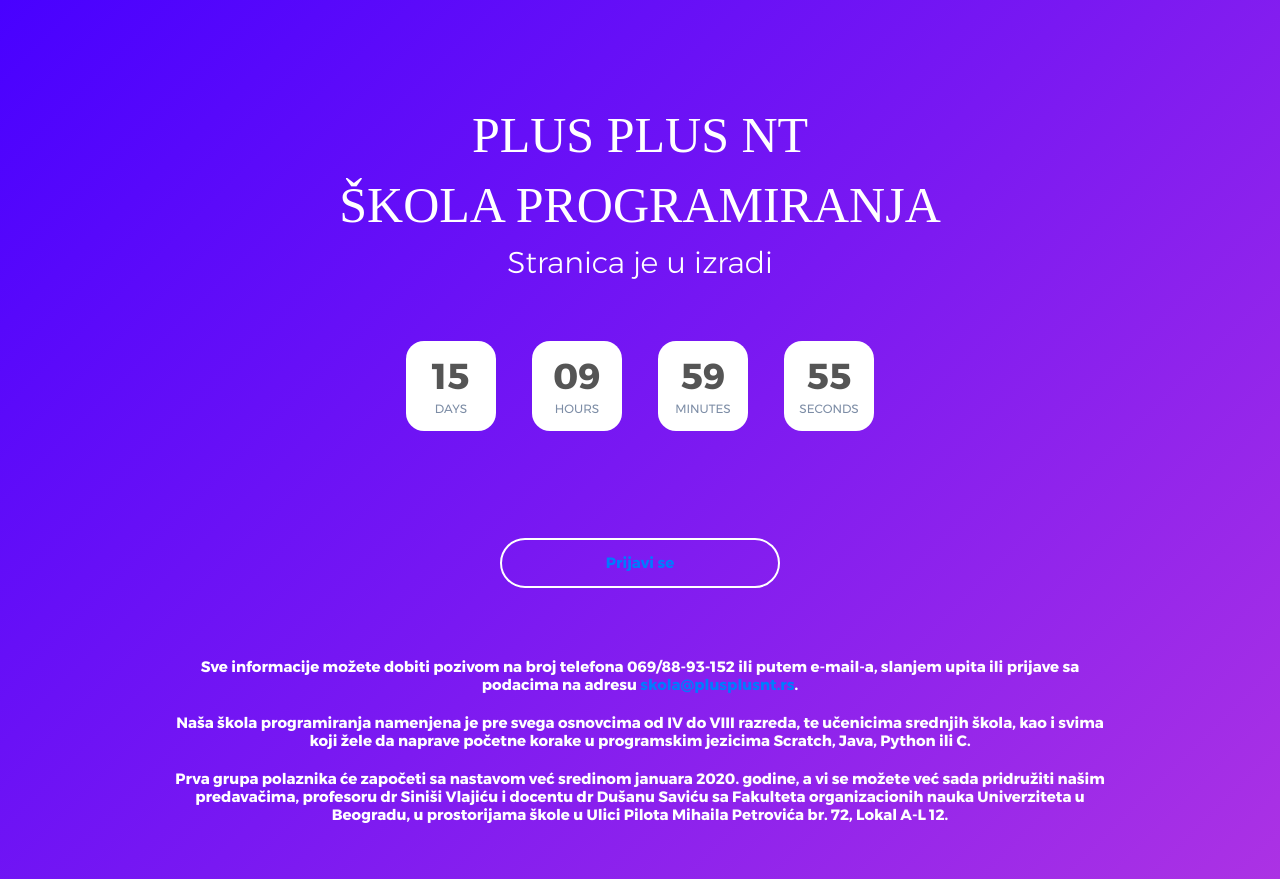
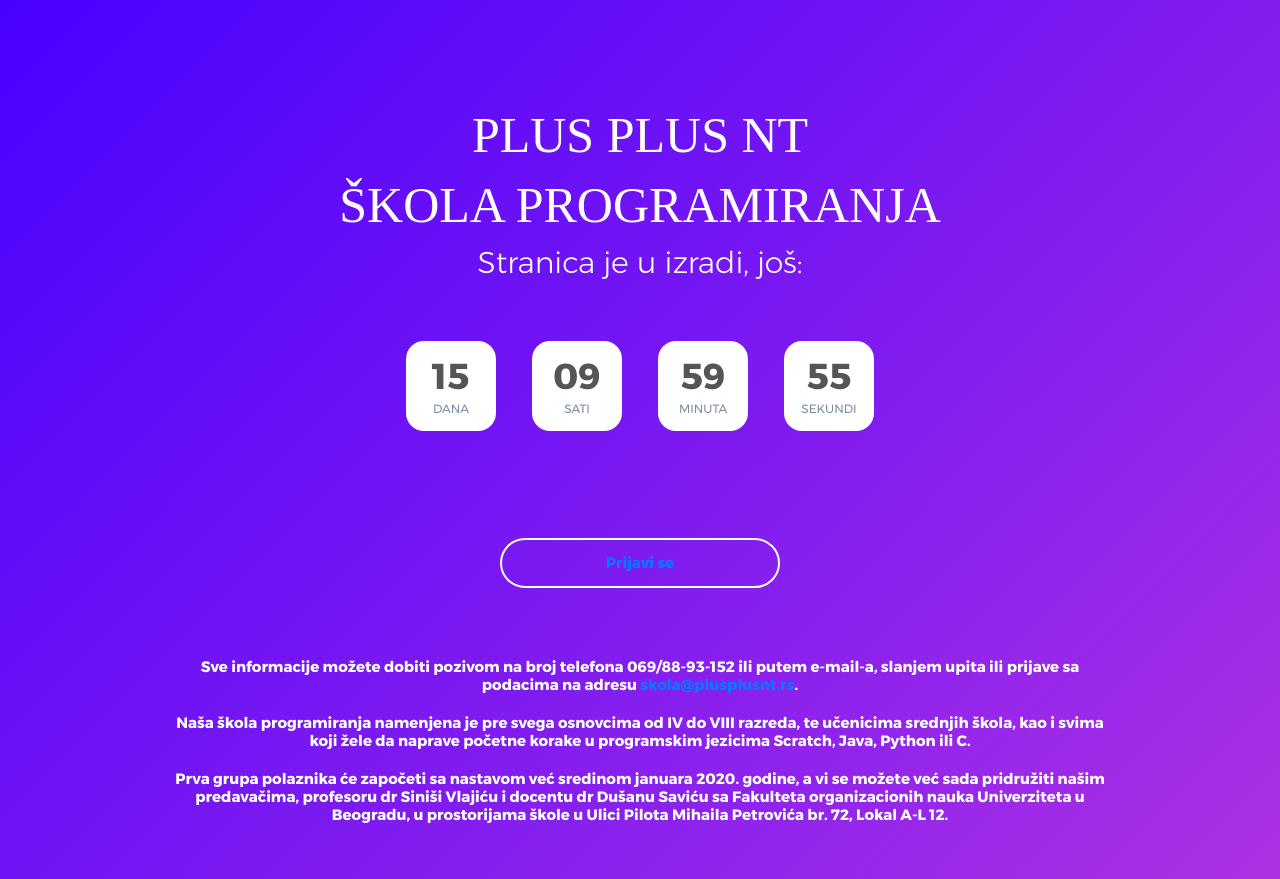
Before and after one commit to ivanv88/underconstruction, a plain HTML site: page index.html in a window 1280 px wide. Drawn offline with Linux system fonts and the light colour scheme; a web font is replaced by a local one.

Commit message:
Title change

```diff
--- a/index.html
+++ b/index.html
@@ -1,7 +1,7 @@
 <!DOCTYPE html>
 <html lang="en">
 <head>
-	<title>Coming Soon 4</title>
+	<title>Stranica u izradi</title>
 	<meta charset="UTF-8">
 	<meta name="viewport" content="width=device-width, initial-scale=1">
 <!--===============================================================================================-->
@@ -35,28 +35,28 @@
 			</h3>
 
 			<p class="txt-center l1-txt2 p-b-60">
-				Stranica je u izradi
+				Stranica je u izradi, još:
 			</p>
 
 			<div class="flex-w flex-c cd100 p-b-82">
 				<div class="flex-col-c-m size2 how-countdown">
 					<span class="l1-txt3 p-b-9 days">15</span>
-					<span class="s1-txt1">Days</span>
+					<span class="s1-txt1">Dana</span>
 				</div>
 
 				<div class="flex-col-c-m size2 how-countdown">
 					<span class="l1-txt3 p-b-9 hours">10</span>
-					<span class="s1-txt1">Hours</span>
+					<span class="s1-txt1">Sati</span>
 				</div>
 
 				<div class="flex-col-c-m size2 how-countdown">
 					<span class="l1-txt3 p-b-9 minutes">50</span>
-					<span class="s1-txt1">Minutes</span>
+					<span class="s1-txt1">Minuta</span>
 				</div>
 
 				<div class="flex-col-c-m size2 how-countdown">
 					<span class="l1-txt3 p-b-9 seconds">39</span>
-					<span class="s1-txt1">Seconds</span>
+					<span class="s1-txt1">Sekundi</span>
 				</div>
 			</div>
 
```
